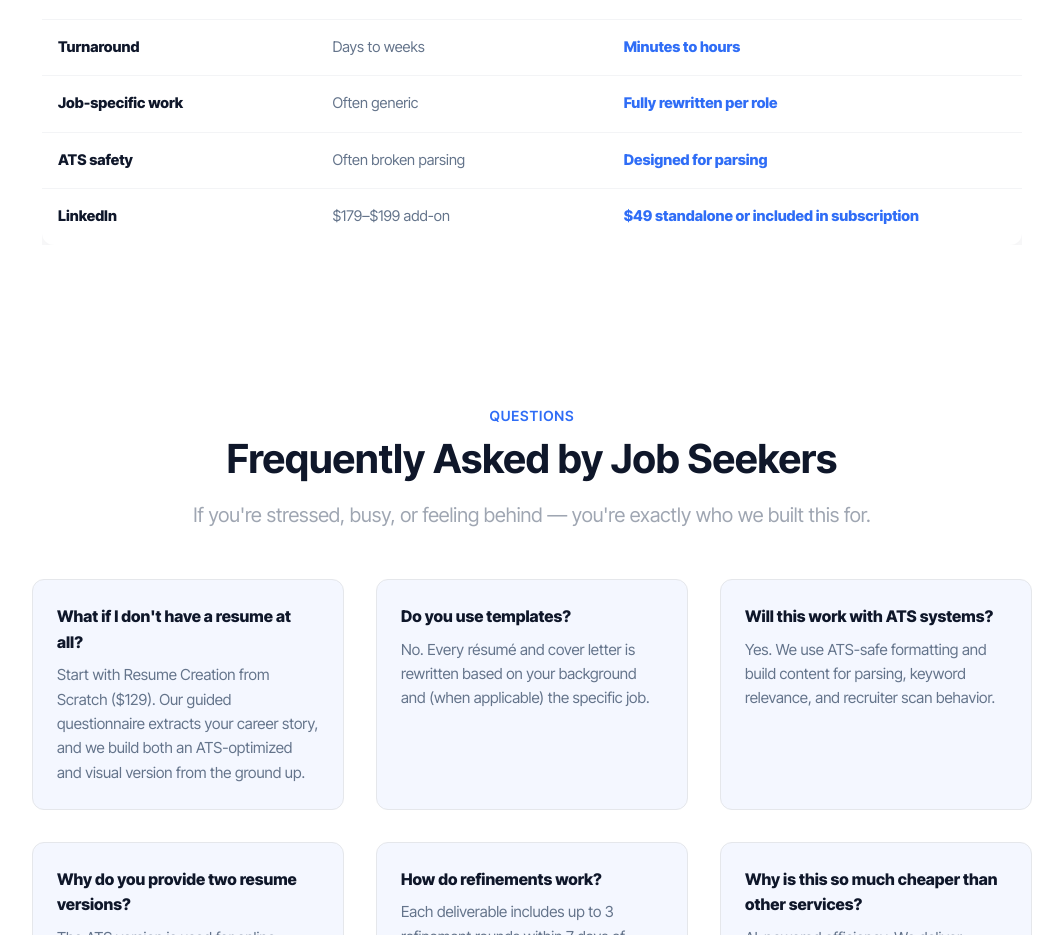
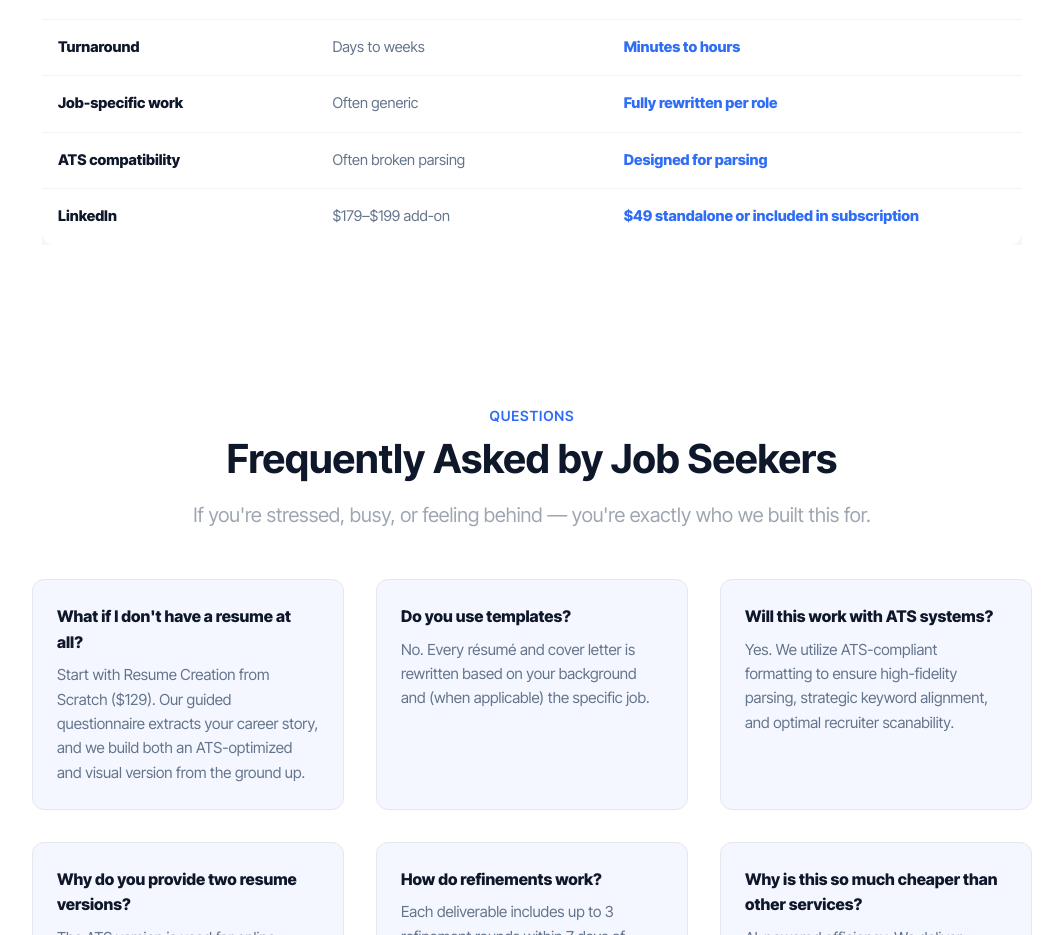
Before and after one commit to TalendroAI/talendro-resume-optimization, a website: page public/index.html in a window 1280 px wide. Shown: the part 4504-5439 px from the top of the page, without its empty margins (108-1171 px from the left). Drawn offline with Linux system fonts and the light colour scheme.

Commit message:
Updated index.html
1/7

```diff
--- a/public/index.html
+++ b/public/index.html
@@ -813,7 +813,7 @@
               <td>Fully rewritten per role</td>
             </tr>
             <tr>
-              <td>ATS safety</td>
+              <td>ATS compatibility</td>
               <td>Often broken parsing</td>
               <td>Designed for parsing</td>
             </tr>
@@ -857,7 +857,7 @@
         <div class="faq-item">
           <div class="faq-question">Will this work with ATS systems?</div>
           <div class="faq-answer">
-            Yes. We use ATS-safe formatting and build content for parsing, keyword relevance, and recruiter scan behavior.
+            Yes. We utilize ATS-compliant formatting to ensure high-fidelity parsing, strategic keyword alignment, and optimal recruiter scanability.
           </div>
         </div>
 
```
